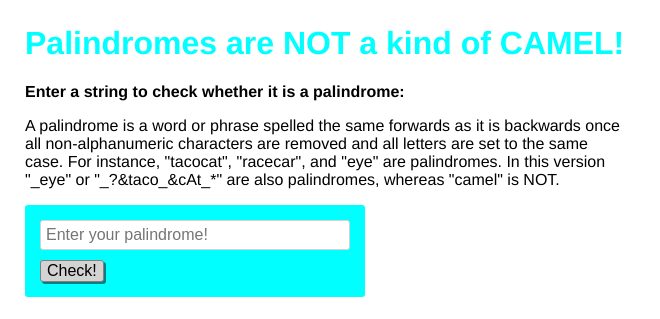
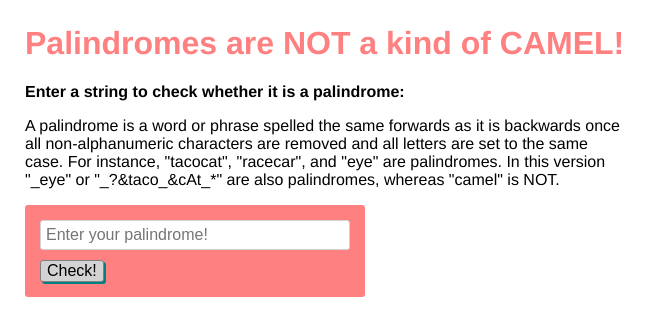
Before and after one commit to SabrinaMarkon/Study-JavaScript-PalindromeChecker, a website: page views/index.html in a window 1280 px wide. Shown: the top 319 px of the page, without its empty margins (0-660 px from the left). Drawn offline with nearby package versions, Linux system fonts and the light colour scheme; no server answers.

Commit message:
Update style.css

```diff
--- a/public/style.css
+++ b/public/style.css
@@ -15,7 +15,7 @@ body {
 
 h1 {
   font-weight: bold;
-  color: cyan;
+  color: #ff8080;
 }
 
 .bold {
@@ -29,7 +29,7 @@ p {
 form {
   margin-bottom: 25px;
   padding: 15px;
-  background-color: cyan;
+  background-color: #ff8080;
   display: inline-block;
   width: 100%;
   max-width: 340px;
```
